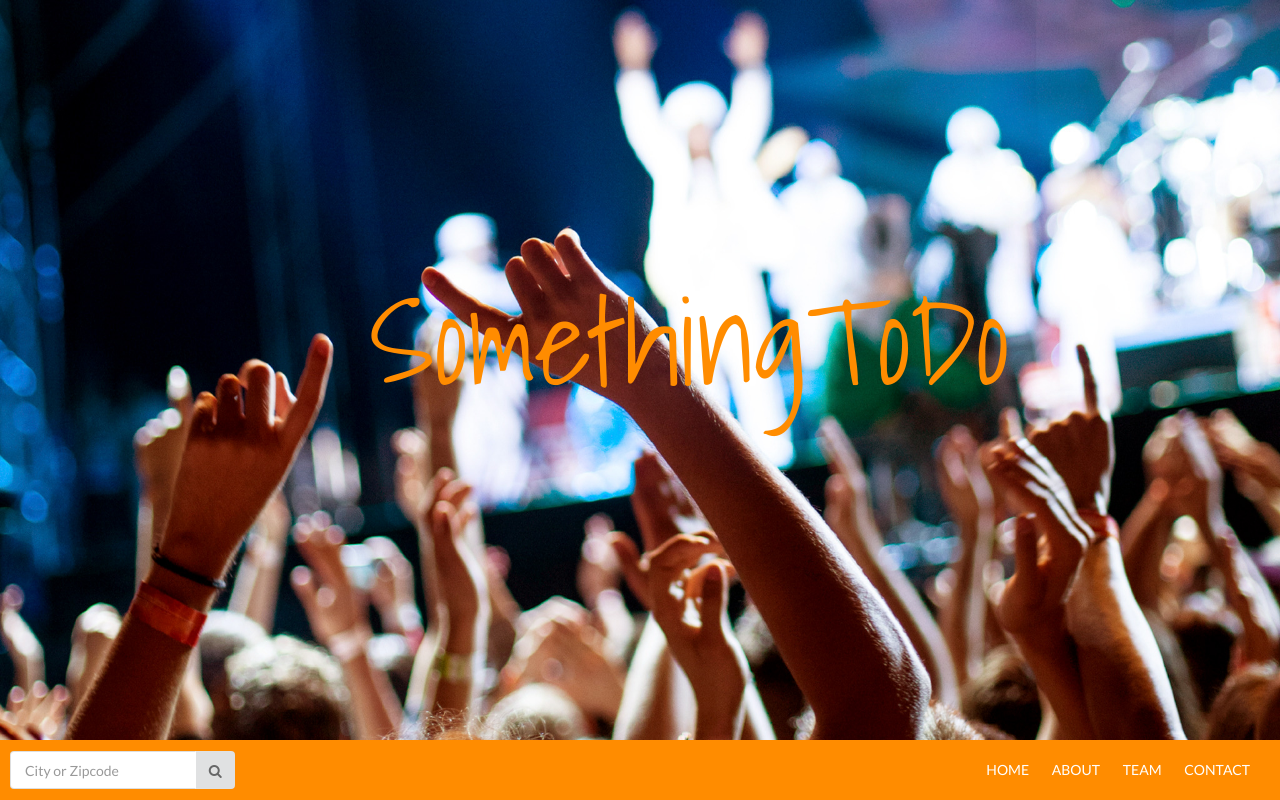
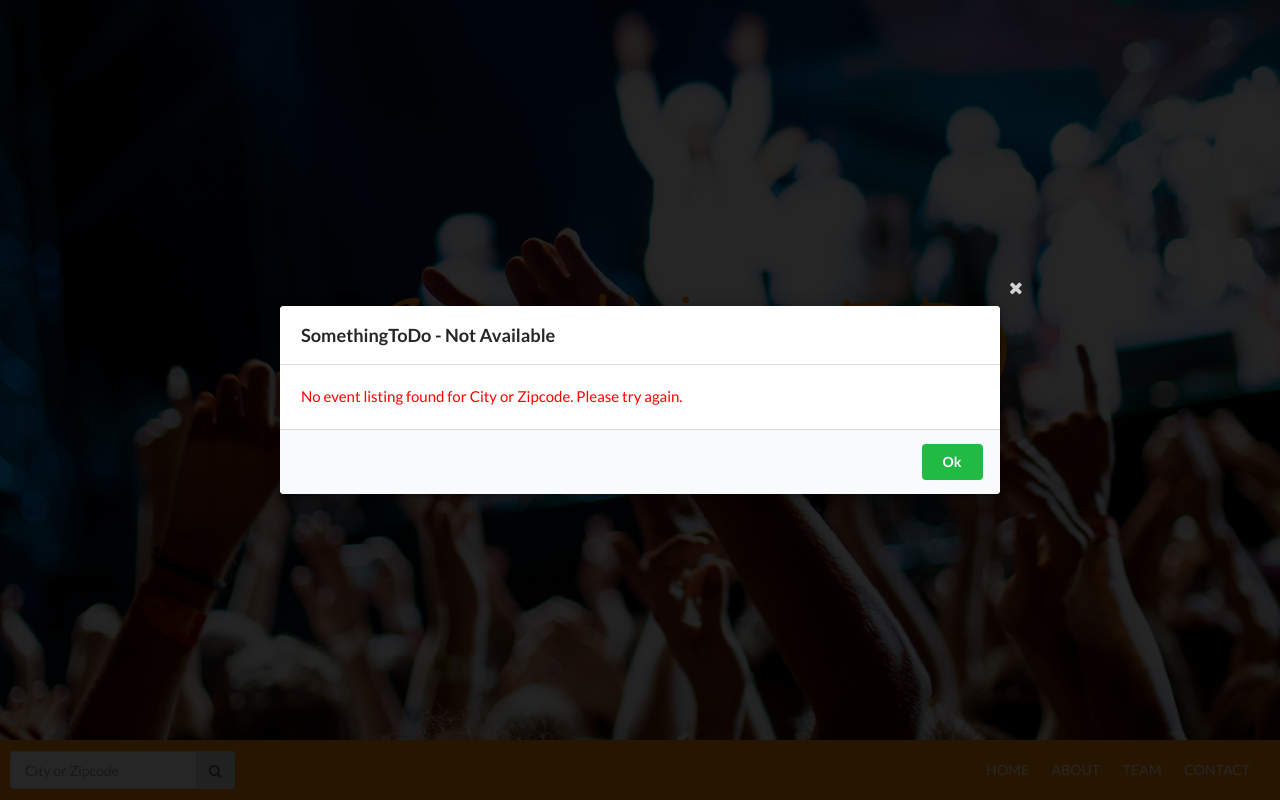
Before and after one commit to imdoingitlive/SomethingToDo, a PHP site: page /eventlist.html in a window 1280 px wide. Run offline with PHP 8.4, Linux system fonts and the light colour scheme.

Commit message:
Add modal to show user when no event listing is returned for entered city or zipcode

```diff
--- a/assets/css/eventlist.css
+++ b/assets/css/eventlist.css
@@ -85,12 +85,17 @@ nav li a {
 	text-align: center !important;
 }
 
-.txt-sytle	{
+.txt-style	{
 	color: #800000;
 	font-size: 25px;
 }
 
-.txt-sytle2	{
+.txt-style2	{
 	color: #fff;
 	font-size: 25px;
 }
+
+.txt-style3	{
+	color: #ff0000;
+	font-size: 15px;
+}
--- a/assets/js/eventlist.js
+++ b/assets/js/eventlist.js
@@ -96,6 +96,17 @@
             // Get the data from response object
             var results = response._embedded;
 
+            // If no event resulting is returned
+            if (results == null) {
+
+            	// Show custom error modal message
+            	$('.ui.small.modal.custom-error')
+  				.modal('show')
+				;
+            }
+
+            // If event listing is returned
+            else {
 
 	            // Loop through object
 	            for (var j = 0; j < results.events.length; j++) {
@@ -145,7 +156,7 @@
 	                $('.event-list').append(eventColDiv);
 
 	            }
-
+        	}
         });
 
         return false;
@@ -214,6 +225,7 @@
 	// When About button is click, open modal window
 	$(document.body).on('click','.myAboutClick', function(){
 
+		// Show custom about modal window
 		$('.ui.small.modal.custom-about')
   			.modal('show')
 		;
@@ -223,6 +235,7 @@
 	// When Team button is click, open modal window
 	$(document.body).on('click','.myTeamClick', function(){
 
+		// Show custom team modal window
 		$('.ui.small.modal.custom-team')
   			.modal('show')
 		;
@@ -232,6 +245,7 @@
 	// When Contact button is click, open modal window
 	$(document.body).on('click','.myContactClick', function(){
 
+		// Show custom contact modal window
 		$('.ui.basic.modal')
   			.modal('show')
 		;
--- a/eventlist.html
+++ b/eventlist.html
@@ -77,7 +77,7 @@
         <div class="ui small modal custom-about">
             <i class="close icon"></i>
             <div class="header">
-                About SomethingToDo
+                SomethingToDo - About
             </div>
             <div class="image content">
                 <div class="ui medium image">
@@ -98,16 +98,16 @@
         <div class="ui small modal custom-team">
             <i class="close icon"></i>
             <div class="header">
-                The Awesome Team
+                SomethingToDo - The Awesome Team
             </div>
             <div class="image content">
                 <div class="ui medium image">
                     <img src="assets/images/eventimg4.png">
                 </div>
                 <div class="description">
-                    <p class="txt-sytle">Anand</p>
-                    <p class="txt-sytle">Edwin</p>
-                    <p class="txt-sytle">Stefanie</p>
+                    <p class="txt-style">Anand</p>
+                    <p class="txt-style">Edwin</p>
+                    <p class="txt-style">Stefanie</p>
                     <p>(Not in any particular order)</p>
                 </div>
             </div>
@@ -122,16 +122,16 @@
         <div class="ui basic modal">
             <i class="close icon"></i>
             <div class="header">
-                Contact
+                SomethingToDo - Contact
             </div>
             <div class="image content">
                 <div class="ui medium image">
                     <img src="assets/images/eventimg4.png">
                 </div>
                 <div class="description">
-                    <p class="txt-sytle2">Rutgers Coding Bootcamp</p>
-                    <p class="txt-sytle2">Phone: XXX-XXX-XXXX</p>
-                    <p class="txt-sytle2">Email: code@rutgers.edu</p>
+                    <p class="txt-style2">Rutgers Coding Bootcamp</p>
+                    <p class="txt-style2">Phone: XXX-XXX-XXXX</p>
+                    <p class="txt-style2">Email: code@rutgers.edu</p>
                 </div>
             </div>
             <div class="actions">
@@ -142,7 +142,18 @@
         </div>
 
         <!-- Issue Modal -->
-
+        <div class="ui small modal custom-error">
+            <i class="close icon"></i>
+            <div class="header">SomethingToDo - Not Available</div>
+            <div class="content">
+                <p class="txt-style3">No event listing found for City or Zipcode. Please try again.</p>
+            </div>
+            <div class="actions">
+                <div class="ui positive button">
+                    Ok
+                </div>
+            </div>
+        </div>
 
         <!-- Footer -->
         <footer>
```
Lines whose indentation alone changed are shown as unchanged.
